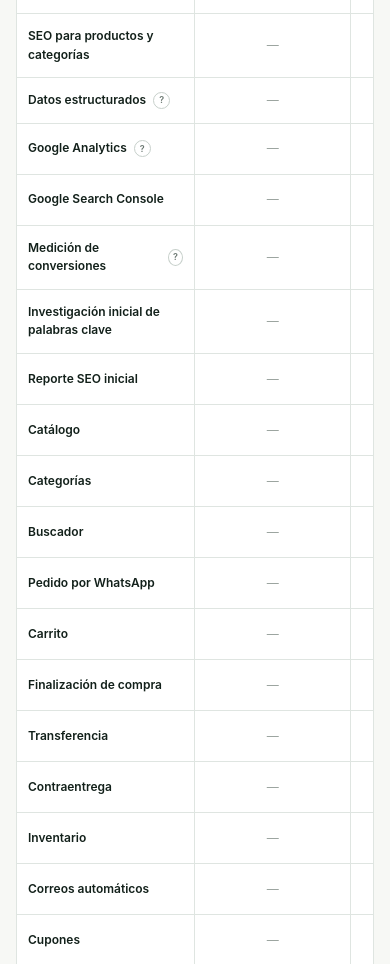
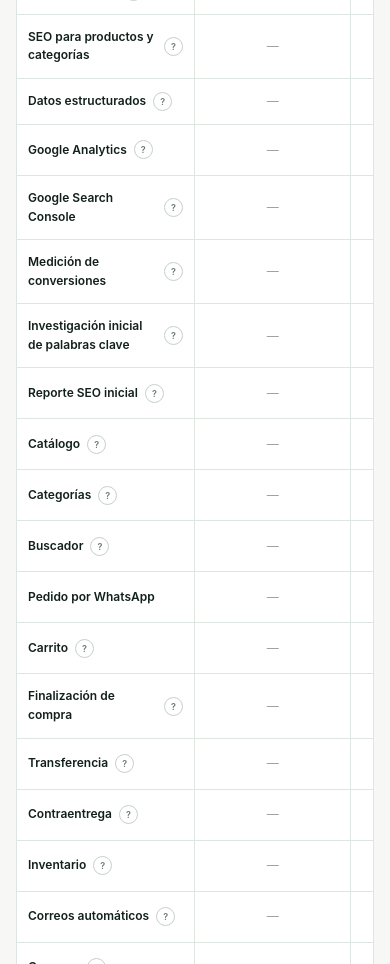
Before and after one commit to 26Davee/planes-desarrollo-web, a React (Vite) app: page / in a window 390 px wide. Shown: the part 10240-11204 px from the top of the page. Built offline with nearby package versions, Linux system fonts and the light colour scheme.

Commit message:
Add accessible comparison tooltips (#7)

```diff
--- a/app/globals.css
+++ b/app/globals.css
@@ -1108,23 +1108,74 @@ details summary::-webkit-details-marker {
   text-transform: uppercase;
 }
 
-.comparison-wrap abbr {
+.comparison-term {
+  position: relative;
   display: inline-flex;
   align-items: center;
   gap: 7px;
-  text-decoration: none;
-  cursor: help;
-}
-
-.comparison-wrap abbr span {
-  display: grid;
+}
+
+.comparison-help {
+  position: relative;
+  display: inline-grid;
   place-items: center;
-  width: 17px;
-  height: 17px;
+  flex: 0 0 auto;
+  width: 19px;
+  height: 19px;
+  padding: 0;
   border: 1px solid var(--line-strong);
   border-radius: 50%;
+  background: #fff;
   color: var(--muted);
+  font: inherit;
   font-size: 9px;
+  line-height: 1;
+  cursor: help;
+}
+
+.comparison-help:focus-visible {
+  outline: 2px solid var(--accent);
+  outline-offset: 2px;
+}
+
+.comparison-tooltip {
+  position: absolute;
+  top: 50%;
+  left: calc(100% + 10px);
+  z-index: 20;
+  width: 250px;
+  padding: 10px 12px;
+  border-radius: 8px;
+  background: var(--ink);
+  box-shadow: 0 10px 28px rgb(10 33 25 / 18%);
+  color: #fff;
+  font-size: 11px;
+  font-weight: 520;
+  line-height: 1.45;
+  text-align: left;
+  opacity: 0;
+  visibility: hidden;
+  transform: translate(5px, -50%);
+  transition: opacity 160ms ease, transform 160ms ease, visibility 160ms ease;
+  pointer-events: none;
+}
+
+.comparison-tooltip::before {
+  position: absolute;
+  top: 50%;
+  right: 100%;
+  border: 6px solid transparent;
+  border-right-color: var(--ink);
+  content: "";
+  transform: translateY(-50%);
+}
+
+.comparison-help:hover + .comparison-tooltip,
+.comparison-help:focus + .comparison-tooltip,
+.comparison-help:focus-visible + .comparison-tooltip {
+  opacity: 1;
+  visibility: visible;
+  transform: translate(0, -50%);
 }
 
 .table-yes {
@@ -2214,6 +2265,29 @@ details summary::-webkit-details-marker {
     padding: 13px 11px;
   }
 
+  .comparison-tooltip {
+    top: calc(100% + 9px);
+    left: 0;
+    width: min(250px, calc(100vw - 56px));
+    transform: translate(0, 5px);
+  }
+
+  .comparison-tooltip::before {
+    top: auto;
+    right: auto;
+    bottom: 100%;
+    left: 18px;
+    border-right-color: transparent;
+    border-bottom-color: var(--ink);
+    transform: none;
+  }
+
+  .comparison-help:hover + .comparison-tooltip,
+  .comparison-help:focus + .comparison-tooltip,
+  .comparison-help:focus-visible + .comparison-tooltip {
+    transform: translate(0);
+  }
+
   .process-grid {
     grid-template-columns: 1fr;
   }
--- a/app/page.tsx
+++ b/app/page.tsx
@@ -162,6 +162,33 @@ function ComparisonCell({ value }: { value: boolean | string }) {
   return <span>{value}</span>;
 }
 
+function ComparisonTerm({
+  label,
+  hint,
+  tooltipId,
+}: {
+  label: string;
+  hint?: string;
+  tooltipId: string;
+}) {
+  if (!hint) return <span>{label}</span>;
+
+  return (
+    <span className="comparison-term">
+      <span>{label}</span>
+      <button
+        className="comparison-help"
+        type="button"
+        aria-label={`Explicación de ${label}`}
+        aria-describedby={tooltipId}
+      >
+        <span aria-hidden="true">?</span>
+      </button>
+      <span className="comparison-tooltip" id={tooltipId} role="tooltip">{hint}</span>
+    </span>
+  );
+}
+
 export default function Home() {
   const [menuOpen, setMenuOpen] = useState(false);
   const [scrolled, setScrolled] = useState(false);
@@ -324,7 +351,7 @@ export default function Home() {
             <p>Revisa cada función y encuentra la opción que corresponde a las necesidades actuales de tu proyecto.</p>
           </div>
 
-          <div className="table-hint" aria-hidden="true">Desliza para comparar →</div>
+          <div className="table-hint" aria-hidden="true">Desliza para comparar · toca ? para conocer cada término →</div>
           <div className="comparison-wrap reveal" tabIndex={0} aria-label="Tabla de comparación de planes; desplázate horizontalmente si es necesario">
             <table>
               <thead>
@@ -339,10 +366,14 @@ export default function Home() {
                 </tr>
               </thead>
               <tbody>
-                {COMPARISON_ROWS.map((row) => (
+                {COMPARISON_ROWS.map((row, rowIndex) => (
                   <tr key={row.label}>
                     <th scope="row">
-                      {row.hint ? <abbr title={row.hint}>{row.label}<span aria-hidden="true">?</span></abbr> : row.label}
+                      <ComparisonTerm
+                        label={row.label}
+                        hint={row.hint}
+                        tooltipId={`comparison-help-${rowIndex}`}
+                      />
                     </th>
                     {row.values.map((value, index) => (
                       <td key={`${row.label}-${PLANS[index].id}`} className={highlightedColumn === index ? "column-highlight" : ""}>
--- a/app/site-data.ts
+++ b/app/site-data.ts
@@ -244,38 +244,38 @@ export const COMPARISON_ROWS: readonly ComparisonRow[] = [
   { label: "Tipo de sitio", values: ["Una sección", "Sitio corporativo", "Catálogo", "Tienda virtual", "Tienda completa"] },
   { label: "Páginas informativas", values: ["1 / 5 bloques", "Hasta 4", "Hasta 5", "Hasta 5", "Hasta 7"] },
   { label: "Cantidad de productos", values: [false, false, "Hasta 20", "Hasta 30", "Hasta 50"] },
-  { label: "Diseño adaptable", values: [true, true, true, true, true] },
-  { label: "Dominio por un año", values: [true, true, true, true, true] },
-  { label: "Hosting por un año", hint: "Alojamiento donde se mantiene disponible tu página.", values: [true, true, true, true, true] },
-  { label: "Certificado SSL", hint: "Protege la conexión y muestra el candado de seguridad.", values: [true, true, true, true, true] },
-  { label: "Correos corporativos", values: ["1", "Hasta 2", "Hasta 3", "Hasta 3", "Hasta 5"] },
+  { label: "Diseño adaptable", hint: "La página se ajusta correctamente a celulares, tabletas y computadoras.", values: [true, true, true, true, true] },
+  { label: "Dominio por un año", hint: "Dirección web propia, como tunegocio.com, incluida durante el primer año.", values: [true, true, true, true, true] },
+  { label: "Hosting por un año", hint: "Servicio que mantiene tu página disponible en internet durante el primer año.", values: [true, true, true, true, true] },
+  { label: "Certificado SSL", hint: "Protege la conexión de tus visitantes y muestra el candado de seguridad.", values: [true, true, true, true, true] },
+  { label: "Correos corporativos", hint: "Cuentas con el dominio de tu negocio, por ejemplo ventas@tunegocio.com.", values: ["1", "Hasta 2", "Hasta 3", "Hasta 3", "Hasta 5"] },
   { label: "WhatsApp", values: [true, true, true, true, true] },
   { label: "Formulario", values: [true, true, true, true, true] },
   { label: "Google Maps", values: [true, true, true, true, true] },
   { label: "SEO técnico esencial", hint: "Incluye título, descripción, sitemap, indexación y buenas prácticas técnicas iniciales.", values: [true, true, true, true, true] },
   { label: "SEO por página", hint: "Optimización inicial de títulos, descripciones y contenido de cada página incluida.", values: [false, "Hasta 4 páginas", "Hasta 5 páginas", "Hasta 5 páginas", "Hasta 7 páginas"] },
-  { label: "SEO para productos y categorías", values: [false, false, "Hasta 20 productos", "Hasta 30 productos", "Hasta 50 productos"] },
+  { label: "SEO para productos y categorías", hint: "Optimiza nombres, descripciones y categorías para que los productos puedan encontrarse mejor en buscadores.", values: [false, false, "Hasta 20 productos", "Hasta 30 productos", "Hasta 50 productos"] },
   { label: "Datos estructurados", hint: "Información técnica que ayuda a buscadores a comprender el negocio, sus productos y su contenido.", values: [false, false, "Productos", "Productos + negocio", "Avanzados"] },
   { label: "Google Analytics", hint: "Mide visitas y comportamiento general de los usuarios.", values: [false, true, true, true, true] },
-  { label: "Google Search Console", values: [false, false, true, true, true] },
+  { label: "Google Search Console", hint: "Herramienta de Google para comprobar la indexación, detectar errores y conocer qué búsquedas llevan visitas al sitio.", values: [false, false, true, true, true] },
   { label: "Medición de conversiones", hint: "Configuración inicial para medir acciones importantes como pedidos o compras.", values: [false, false, false, true, true] },
-  { label: "Investigación inicial de palabras clave", values: [false, false, false, false, true] },
-  { label: "Reporte SEO inicial", values: [false, false, false, false, true] },
-  { label: "Catálogo", values: [false, false, true, true, true] },
-  { label: "Categorías", values: [false, false, true, true, "Sí + subcategorías"] },
-  { label: "Buscador", values: [false, false, true, true, true] },
+  { label: "Investigación inicial de palabras clave", hint: "Análisis de las búsquedas que podrían usar tus clientes para encontrar el negocio.", values: [false, false, false, false, true] },
+  { label: "Reporte SEO inicial", hint: "Resumen de la configuración realizada, el estado inicial del sitio y las oportunidades detectadas.", values: [false, false, false, false, true] },
+  { label: "Catálogo", hint: "Sección para mostrar productos con imágenes, precios y descripciones.", values: [false, false, true, true, true] },
+  { label: "Categorías", hint: "Organizan los productos por grupos para que sean más fáciles de encontrar.", values: [false, false, true, true, "Sí + subcategorías"] },
+  { label: "Buscador", hint: "Permite encontrar productos escribiendo su nombre o una palabra relacionada.", values: [false, false, true, true, true] },
   { label: "Pedido por WhatsApp", values: [false, false, true, true, true] },
-  { label: "Carrito", values: [false, false, false, true, true] },
-  { label: "Finalización de compra", values: [false, false, false, true, true] },
-  { label: "Transferencia", values: [false, false, false, true, true] },
-  { label: "Contraentrega", values: [false, false, false, true, true] },
-  { label: "Inventario", values: [false, false, false, true, true] },
-  { label: "Correos automáticos", values: [false, false, false, true, true] },
-  { label: "Cupones", values: [false, false, false, true, true] },
-  { label: "Zonas de envío", values: [false, false, false, "1 zona", "Hasta 2"] },
-  { label: "Registro de clientes", values: [false, false, false, false, true] },
-  { label: "Historial de pedidos", values: [false, false, false, false, true] },
-  { label: "Pago con tarjetas", hint: "Requiere una cuenta aprobada por la pasarela de pagos.", values: [false, false, false, false, true] },
+  { label: "Carrito", hint: "Guarda los productos elegidos antes de enviar o completar el pedido.", values: [false, false, false, true, true] },
+  { label: "Finalización de compra", hint: "Paso donde el cliente confirma sus datos, productos y forma de entrega o pago.", values: [false, false, false, true, true] },
+  { label: "Transferencia", hint: "Permite recibir pedidos que el cliente pagará mediante transferencia bancaria.", values: [false, false, false, true, true] },
+  { label: "Contraentrega", hint: "El cliente paga cuando recibe o retira el pedido, si tu negocio ofrece esta modalidad.", values: [false, false, false, true, true] },
+  { label: "Inventario", hint: "Control de existencias para saber cuántas unidades están disponibles.", values: [false, false, false, true, true] },
+  { label: "Correos automáticos", hint: "Mensajes que el sistema envía al cliente y al negocio cuando se registra un pedido.", values: [false, false, false, true, true] },
+  { label: "Cupones", hint: "Códigos que aplican los descuentos definidos por tu negocio.", values: [false, false, false, true, true] },
+  { label: "Zonas de envío", hint: "Áreas geográficas con reglas o costos de entrega configurados.", values: [false, false, false, "1 zona", "Hasta 2"] },
+  { label: "Registro de clientes", hint: "Permite que cada comprador tenga una cuenta con sus datos.", values: [false, false, false, false, true] },
+  { label: "Historial de pedidos", hint: "Muestra al cliente las compras o solicitudes que realizó anteriormente.", values: [false, false, false, false, true] },
+  { label: "Pago con tarjetas", hint: "Permite cobrar con tarjeta mediante una pasarela de pagos; requiere una cuenta aprobada por el proveedor.", values: [false, false, false, false, true] },
   { label: "Capacitación", values: ["Básica", "Básica", "Catálogo", "Productos y pedidos", "Gestión completa"] },
   { label: "Rondas de correcciones", values: ["1", "2", "2", "3", "3"] },
   { label: "Días de soporte", values: ["15 días", "20 días", "30 días", "45 días", "60 días"] },
```
Also changed, not shown: 1 other file (tests, documents, lock files or other folders).
